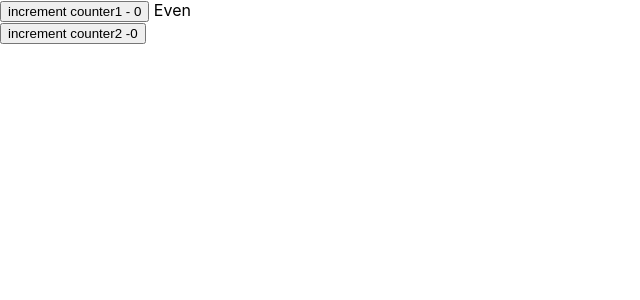
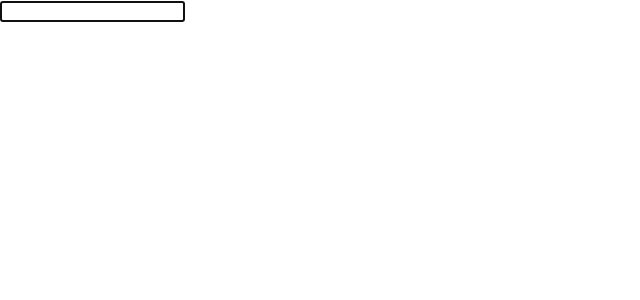
Before and after one commit to tenaciousBody/TravelWithMe, a React (Create React App) app: page / in a window 1280 px wide. Shown: the top 300 px of the page, without its empty margins (0-640 px from the left). Built offline with nearby package versions, Linux system fonts and the light colour scheme.

Commit message:
How to useRef in functional componet

```diff
--- a/src/App.js
+++ b/src/App.js
@@ -35,6 +35,7 @@ import React,{ useReducer } from 'react';
 import DataFetching from './Component/DataFetching';
 import CallbackParentComp from './Component/CallbackParentComp';
 import MemoCounters from './Component/MemoCounters';
+import UseRefComponet from './Component/useRefComponet';
 
 export const context = React.createContext()
 
@@ -106,8 +107,9 @@ function App() {
 </context.Provider>
 <DataFetching/>
 <CallbackParentComp/>
+<MemoCounters/>
 */}
-<MemoCounters/>
+<UseRefComponet/>
 </div>
 
   );
--- /dev/null
+++ b/src/Component/useRefComponet.js
@@ -0,0 +1,17 @@
+import React, { useEffect, useRef } from 'react'
+
+function useRefComponet() {
+    const inputname = useRef()
+
+    useEffect(() => {
+        console.log('useEffect function has been called')
+        inputname.current.focus()
+    }, [])
+  return (
+    <div>
+        <input name='name' ref={inputname}></input>
+    </div>
+  )
+}
+
+export default useRefComponet
```
